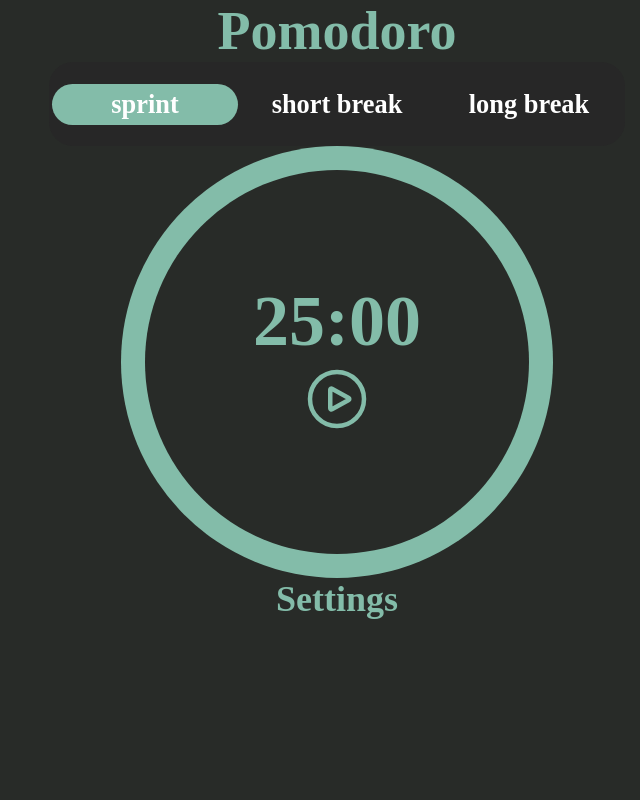
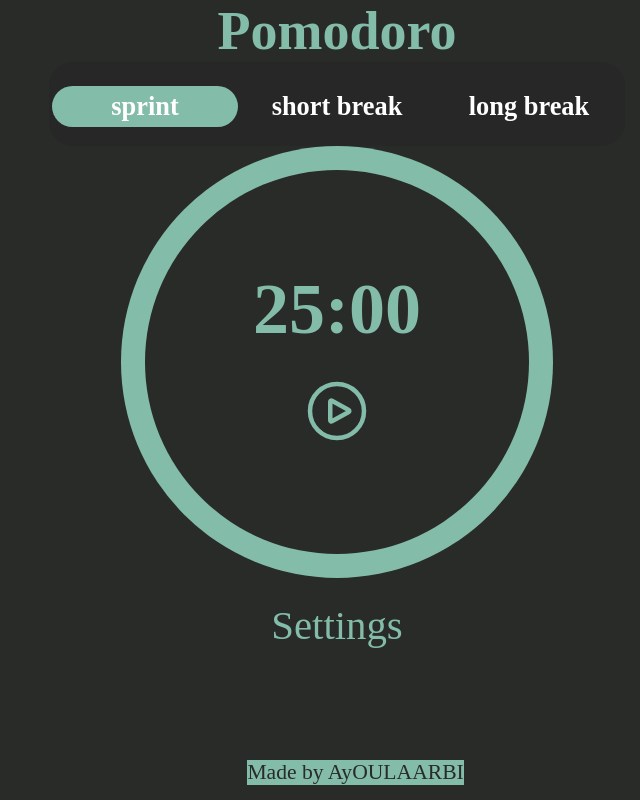
Before and after one commit to AyOULAARBI/react-redux-pomodoro-app, a React (Vite) app: page / in a window 1280 px wide. Shown: the top 800 px of the page, without its empty margins (303-943 px from the left). Built offline with nearby package versions, Linux system fonts and the light colour scheme.

Commit message:
modified:   src/components/Pomodoro.jsx 	modified:   src/components/timer/Timer.jsx

```diff
--- a/src/components/Pomodoro.jsx
+++ b/src/components/Pomodoro.jsx
@@ -15,7 +15,10 @@ function Pomodoro() {
         <h2>Pomodoro</h2>
         <Tags />
         <Timer />
-        <h4 onClick={()=>dispatch(setShowSettings())}>Settings</h4>
+        <ToggleSettings onClick={()=>dispatch(setShowSettings())}>
+          Settings
+</ToggleSettings>
+        <p>Made by AyOULAARBI</p>
      </Container>
 
   )
@@ -29,6 +32,23 @@ const Container = styled.div`
  justify-content:center;
  align-items:center;
  flex-direction:column;
- color: ${(props)=>props.theme.primary};
- background: ${(props)=>props.theme.primary};
+ button{
+  margin-top:1rem;
+ }
+ p{
+  position:absolute;
+  top:95%;
+  left:43%;
+  font-size:0.9rem;
+  color: ${(props)=>props.theme.colors.bg};
+background:${(props)=>props.theme.colors.primary};
+ }
 `
+const ToggleSettings = styled.button`
+all:unset;
+font-size:1.7rem;
+cursor:pointer;
+
+color:${(props)=>props.theme.colors.primary};
+
+`
```
